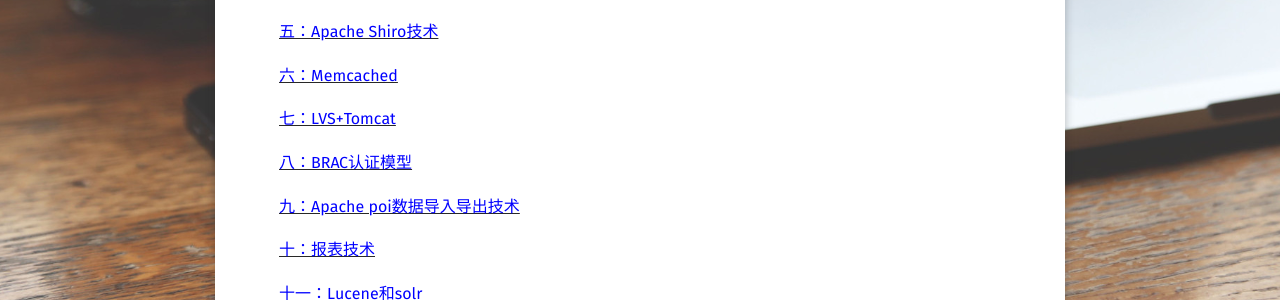
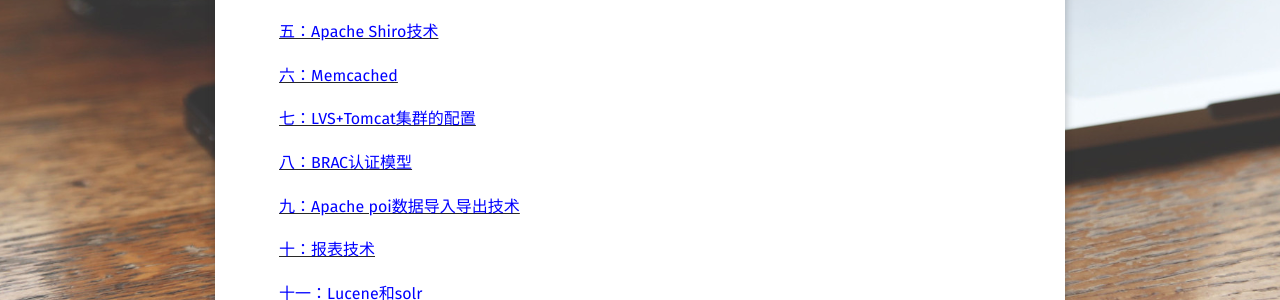
Before and after one commit to jackieliutao/javaStudyRoute, a Jekyll site: the page built from _posts/2017-10-19-第四阶段 JavaEE-其他框架技术.md, in a window 1280 px wide. Shown: the part 528-828 px from the top of the page. Built offline with Jekyll 4.4.1, drawn with Linux system fonts in a browser that asks for light colours; some web fonts are replaced; comment, search, counter and statistics services are not loaded.

Commit message:
添加框架内容

```diff
--- a/_posts/2017-10-19-第四阶段 JavaEE-其他框架技术.md
+++ b/_posts/2017-10-19-第四阶段 JavaEE-其他框架技术.md
@@ -32,9 +32,9 @@ comments: true
 
 [<font color="blue" size="3">五：Apache Shiro技术</font>](https://jackieliutao.github.io/javaStudyRoute/pages/第四阶段/Apache Shiro技术/)
 
-[<font color="blue" size="3">六：Memcached</font>](https://jackieliutao.github.io/javaStudyRoute/pages/第四阶段/Apache Shiro技术Memcached/)
+[<font color="blue" size="3">六：Memcached</font>](https://jackieliutao.github.io/javaStudyRoute/pages/第四阶段/Memcached/)
 
-[<font color="blue" size="3">七：LVS+Tomcat</font>](https://jackieliutao.github.io/javaStudyRoute/pages/第四阶段/LVS+Tomcat/)
+[<font color="blue" size="3">七：LVS+Tomcat集群的配置</font>](https://jackieliutao.github.io/javaStudyRoute/pages/第四阶段/LVS+Tomcat/)
 
 [<font color="blue" size="3">八：BRAC认证模型</font>](https://jackieliutao.github.io/javaStudyRoute/pages/第四阶段/BRAC认证模型/)
 
```
